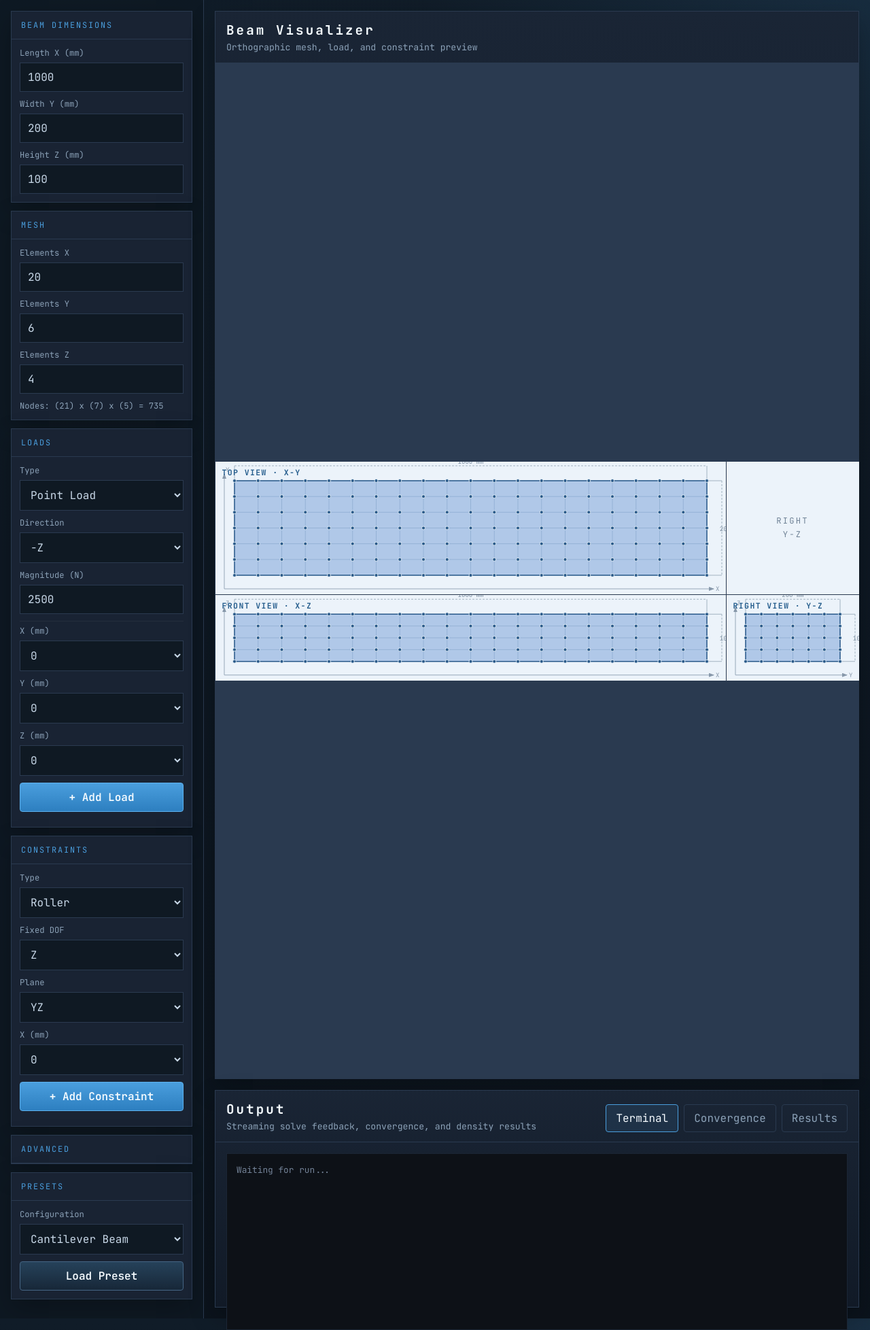
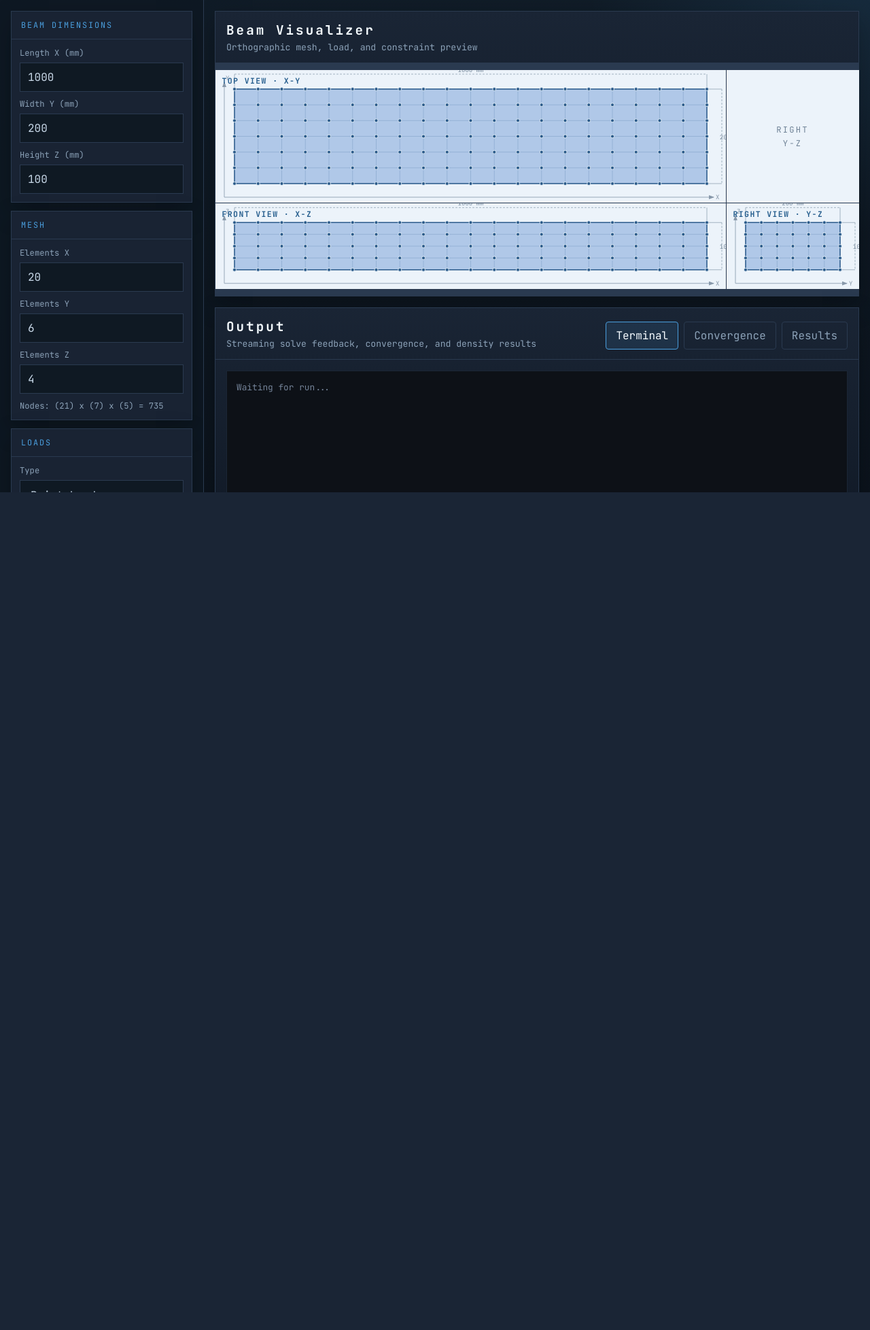
Before and after one commit to IvanYeung0610/3D-Topology-Optimizer-WebApp, a Flask app: page / in a window 1280 px wide. Shown: the part 76-2032 px from the top of the page at 68% size. After the commit the page ends 800 px from the top, so only its background shows below. Run offline with Flask 3, Linux system fonts and the light colour scheme.

Commit message:
Fixed visualizer top and bottom padding + Mad left tab indivisually scrollable

```diff
--- a/static/style.css
+++ b/static/style.css
@@ -30,6 +30,7 @@
 html,
 body {
   margin: 0;
+  height: 100%;
   min-height: 100%;
   background:
     radial-gradient(circle at top right, rgba(74, 158, 221, 0.14), transparent 28%),
@@ -49,6 +50,7 @@
 }
 
 .app-shell {
+  height: 100vh;
   min-height: 100vh;
   display: flex;
   flex-direction: column;
@@ -172,15 +174,18 @@
   flex: 1;
   display: flex;
   min-height: 0;
+  overflow: hidden;
 }
 
 .side-panel {
   width: 300px;
   flex: 0 0 300px;
+  min-height: 0;
   padding: 16px;
   border-right: 1px solid var(--border);
   background: rgba(15, 25, 35, 0.86);
   overflow-y: auto;
+  overscroll-behavior: contain;
   transition: width 220ms ease, flex-basis 220ms ease, padding 220ms ease, border-color 220ms ease;
 }
 
@@ -346,6 +351,7 @@
   flex-direction: column;
   gap: 16px;
   padding: 16px;
+  overflow: hidden;
 }
 
 .surface {
@@ -567,8 +573,13 @@
 }
 
 @media (max-width: 920px) {
+  .app-shell {
+    height: auto;
+  }
+
   .workspace {
     flex-direction: column;
+    overflow: visible;
   }
 
   .side-panel,
@@ -595,6 +606,7 @@
 
   .main-column {
     padding-top: 0;
+    overflow: visible;
   }
 
   .visualizer-grid {
```
